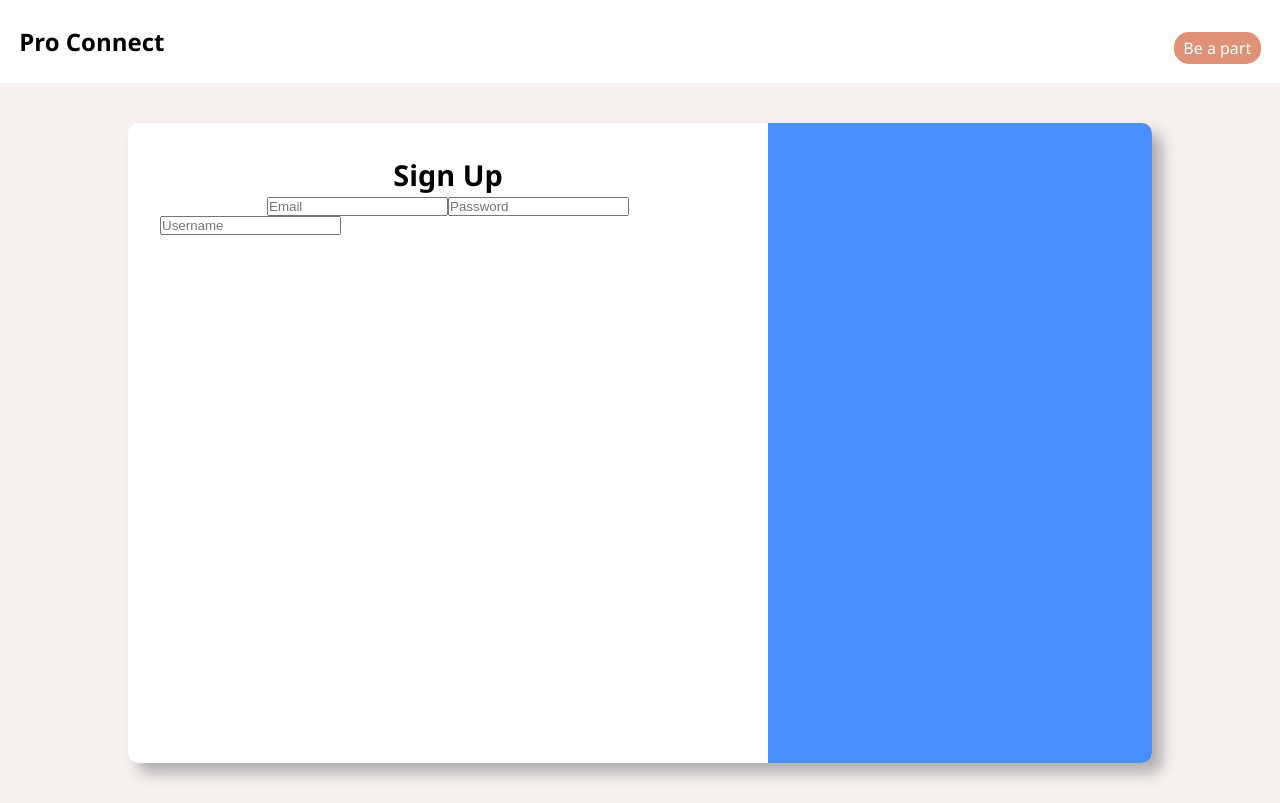
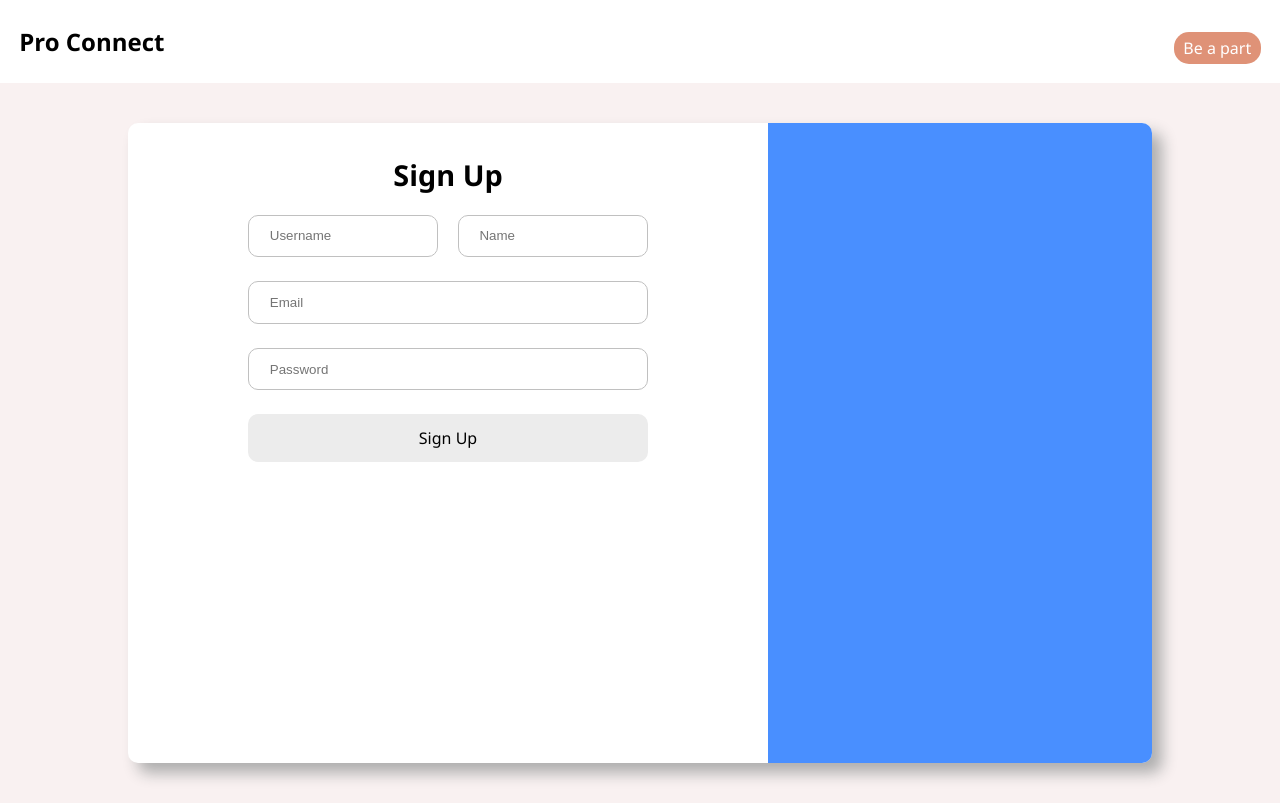
Before and after one commit to Ammu49/linkedin-clone, a Next.js app in the folder frontend/: page /login in a window 1280 px wide. Built offline with nearby package versions, Linux system fonts and the light colour scheme.

Commit message:
Update authentication

```diff
--- a/frontend/src/config/index.jsx
+++ b/frontend/src/config/index.jsx
@@ -2,6 +2,6 @@
 
 const { default: axios } = require("axios")
 
-const clientServer = axios.create({
+export const clientServer = axios.create({
     baseURL: "http://localhost:9999",
 })
--- a/frontend/src/config/redux/action/authAction/index.js
+++ b/frontend/src/config/redux/action/authAction/index.js
@@ -1,4 +1,5 @@
 import { createAsyncThunk } from "@reduxjs/toolkit";
+import { clientServer } from "../../../index.jsx";
 
 
 export const loginUser = createAsyncThunk(
@@ -35,6 +36,7 @@ export const registerUser = createAsyncThunk(
     async (user, thunkAPI)=> {
         try{
             const response = await clientServer.post("/register", {
+                username: user.username,
                 name: user.name,
                 email: user.email,
                 password: user.password
--- a/frontend/src/config/redux/reducer/authReducer/index.js
+++ b/frontend/src/config/redux/reducer/authReducer/index.js
@@ -34,7 +34,9 @@ const authSlice = createSlice({
             state.isError = false;
             state.isSuccess = true;
             state.loggedIn = true;
-            state.message = "Login Successful";
+            state.message = {
+                message: "Login Successful"
+            };
         })
         .addCase(loginUser.rejected, (state, action) => {
             state.isLoading = false;
@@ -50,7 +52,9 @@ const authSlice = createSlice({
             state.isLoading = false;
             state.isError = false;
             state.isSuccess = true;
-            state.message = "Registration Successful";
+            state.message = {
+                message: "Registration Successful, Please login to continue"
+            };
         })
         .addCase(registerUser.rejected, (state, action) => {
             state.isLoading = false;
--- a/frontend/src/pages/login/index.jsx
+++ b/frontend/src/pages/login/index.jsx
@@ -1,26 +1,38 @@
 import React, { useEffect, useState } from 'react'
 import UserLayout from "@/layout/UserLayout"
 import styles from './style.module.css'
-import { useSelector } from 'react-redux'
+import { useDispatch, useSelector } from 'react-redux'
 import { useRouter } from 'next/router'
+import { registerUser } from '@/config/redux/action/authAction'
 
 function LoginComponent() {
+
+  const [email, setEmail] = useState("");
+  const [password, setPassword] = useState("");
+  const [username, setUsername] = useState("");
+  const [name, setName] = useState("");
 
   const router = useRouter();
 
   const [userLoginMethod, setUserLoginMethod] = useState(false);
 
 
+  const dispatch = useDispatch();
+
   const authState = useSelector((state) => state.auth);
 
 
   useEffect(()=> {
     if(authState.loggedIn) {
-      router.push("/dashboaerd")
+      router.push("/dashboard")
     }
-  })
+  }, [authState.loggedIn])
 
 
+  const handleRegister = () => {
+    dispatch(registerUser({ username, name, email, password }));
+    console.log("Registering user with:", { username, name, email, password });
+  }
 
 
   return (
@@ -31,14 +43,47 @@ function LoginComponent() {
 
         <div className={styles.cardContainer_left}>
           <p className={styles.cardLeft_heading}>{userLoginMethod ? "Sign In" : "Sign Up"}</p>
+          <p style={{color: authState.isError ? 'red' : 'green'}}>{authState.message.message}</p>
 
+          <div className={styles.input_container}>
 
-          <input type="text" placeholder='Email' className={styles.cardLeft_input} />
-          <input type="password" placeholder='Password' className={styles.cardLeft_input} />
-          <input type="text" placeholder='Username' className={styles.cardLeft_input} style={{display: userLoginMethod ? "none" : "block"}} />
+            <div className={styles.input_row}>
 
+              <input
+              onChange={(e)=> setUsername(e.target.value)}
+              type="text" placeholder='Username' className={styles.input_field} />
+
+              <input
+              onChange={(e)=> setName(e.target.value)}
+              type="text" placeholder='Name' className={styles.input_field} />
+
+            </div>
+            <input
+            onChange={(e)=> setEmail(e.target.value)}
+            type="text" placeholder='Email' className={styles.input_field} />
+
+            <input
+            onChange={(e)=> setPassword(e.target.value)}
+            type="text" placeholder='Password' className={styles.input_field} />
+
+            <div
+            onClick = {
+              () => {
+                if(userLoginMethod) {
+                  // Handle login logic here
+                } else {
+                  handleRegister();
+                }
+              }
+            }
+             className={styles.submit_button}>
+              <p>{userLoginMethod ? "Sign In" : "Sign Up"}</p>
+            </div>
+
+          </div>
 
         </div>
+
 
         <div className={styles.cardContainer_right}>
 
--- a/frontend/src/pages/login/style.module.css
+++ b/frontend/src/pages/login/style.module.css
@@ -37,3 +37,38 @@
     justify-content: center;
     align-items: center;
 }
+
+.input_container {
+    display: flex;
+    flex-direction: column;
+    justify-content: center;
+    align-items: center;
+    padding-top: 1.3rem;
+    max-width: 400px;
+    margin: 0 auto;
+    gap: 1.5rem;
+}
+
+.input_row {
+    width: fit-content;
+    display: flex;
+    gap: 1.2rem;
+}
+
+.input_field {
+    padding-inline: 1.3rem;
+    padding-block: 0.8rem;
+    outline: 10px;
+    border-radius: 10px;
+    border: 1px solid silver;
+    width: 100%;
+}
+
+.submit_button {
+    padding: 0.8rem 1.3rem;
+    background: rgb(236, 236, 236);
+    width: 100%;
+    border-radius: 10px;
+    cursor: pointer;
+    border: silver;
+}
```
Also changed, not shown: frontend/src/Components/Navbar/styles.module.css (line endings or trailing spaces).
